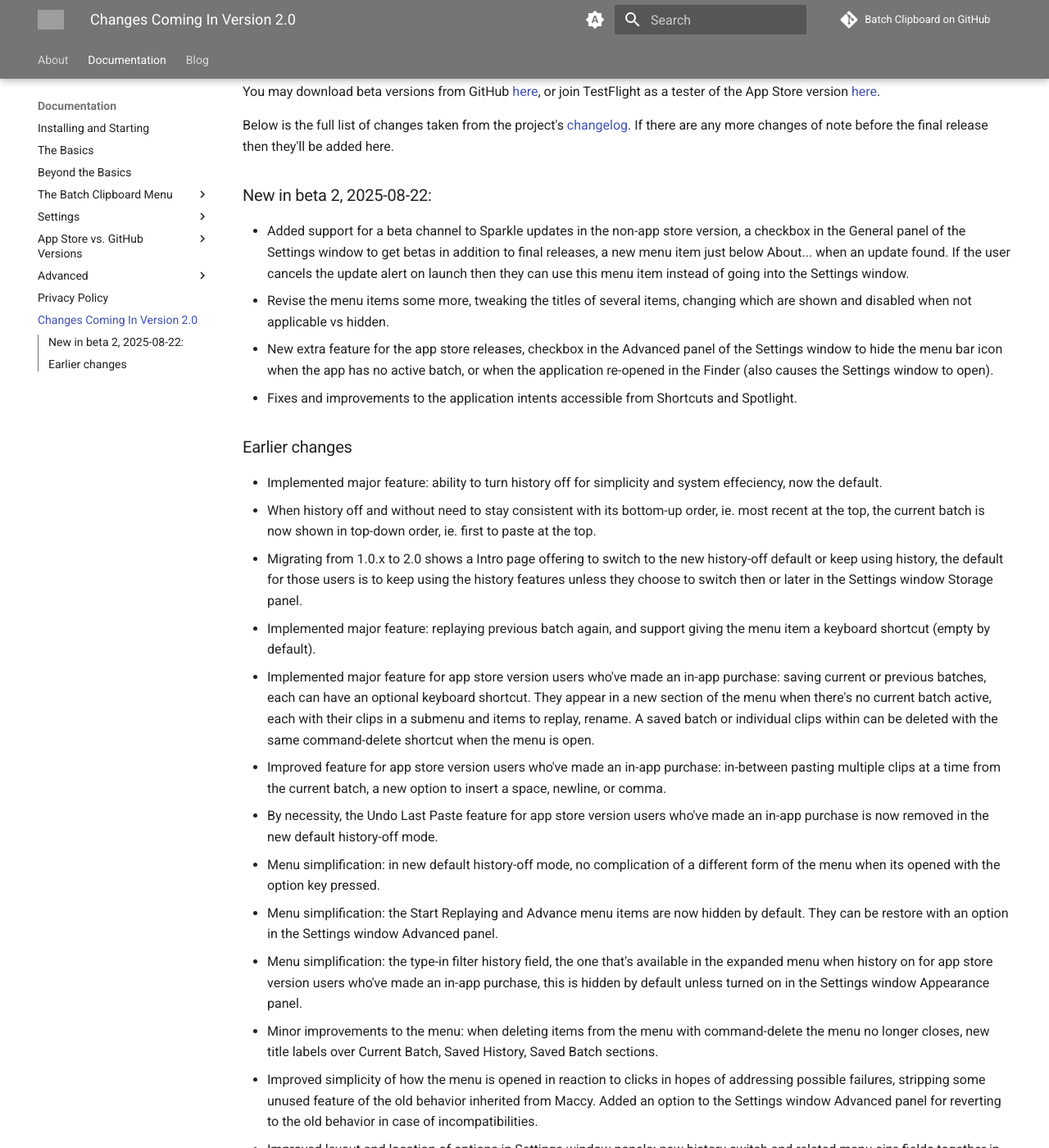
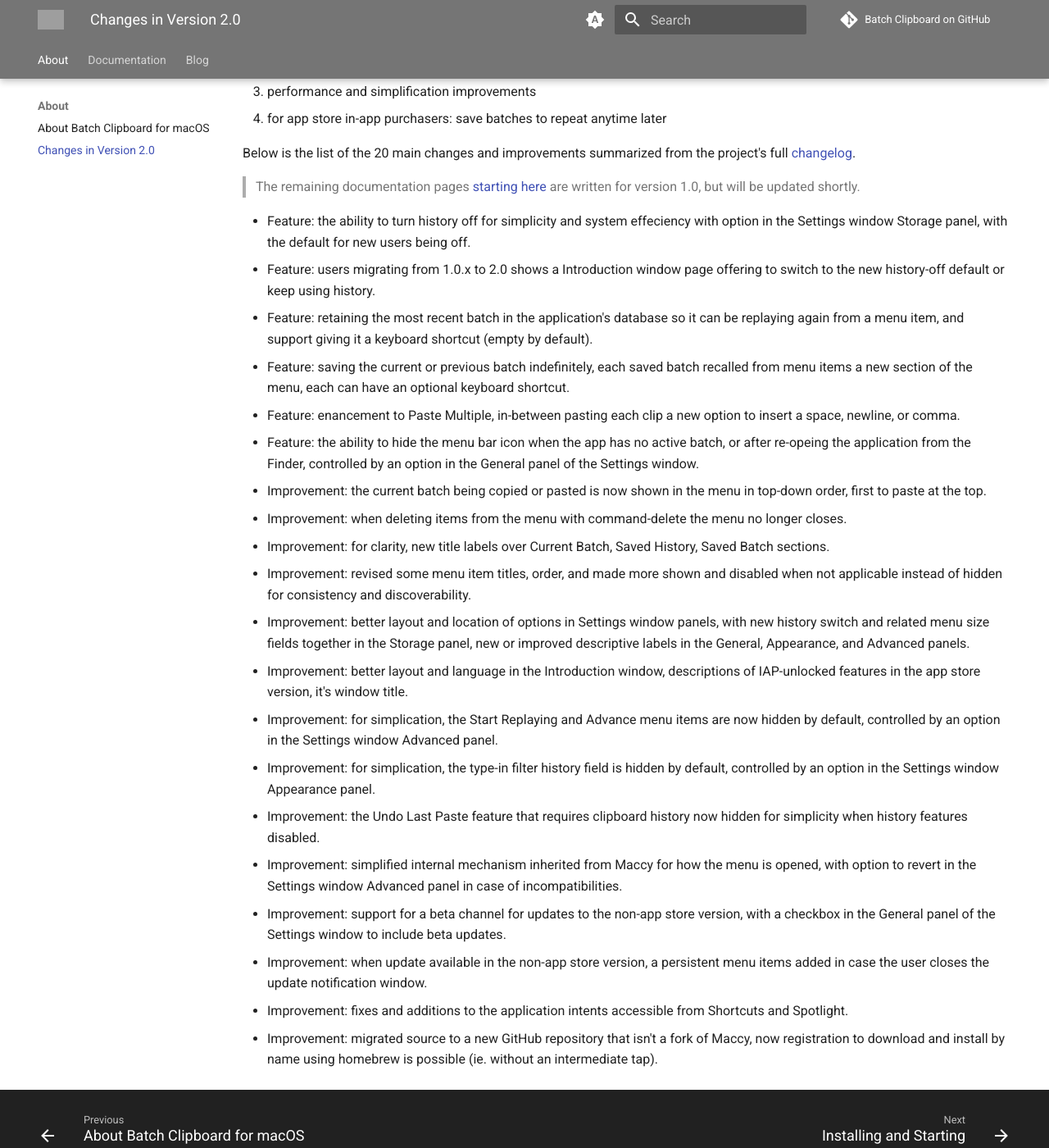
Before and after one commit to jpmhouston/Batch-Clipboard-website, an MkDocs documentation site: the page built from docs/Changes-Coming-In-Version-2.0.md, in a window 1280 px wide and 1400 px high, scrolled down 305 px. Shown: the whole window at 82% size. Built offline with MkDocs 1.6.1 and Material for MkDocs 9.7.7, drawn with Linux system fonts in a browser that asks for light colours; comment, search, counter and statistics services are not loaded; some of the changed text lies outside the part shown; grey boxes are pictures that could not be loaded.

Commit message:
Fix github link, minor v2.0 revs, ready a PR

```diff
--- a/docs/Changes-Coming-In-Version-2.0.md
+++ b/docs/Changes-Coming-In-Version-2.0.md
@@ -1,40 +1,35 @@
-Version 2.0 of Batch Clipboard in nearly ready. It's a substantial update with a lot of changes, both visible and under the hood.
-Here's the TL;DR:
+# Changes in Version 2.0
 
-1. A simpler and more efficient history-off mode is now the default.
-2. A repeat last batch feature, paste the same set of clips again without going back to re-copy them.
-3. In the app store version after in-app purchase: saved batches to repeat anytime later.
+Version 2.0 of Batch Clipboard is now available (or will be soon) from [GitHub](https://github.com/jpmhouston/Batch-Clipboard/releases/latest) or the [Mac App Store](https://apps.apple.com/app/batch-clipboard/id6695729238). It's a substantial update with a lot of changes, both visible and under the hood.
 
-You may download beta versions from GitHub [here](https://github.com/jpmhouston/Batch-Clipboard/), or join TestFlight as a tester of the App Store version [here](https://testflight.apple.com/join/epg3cusH).
+TL;DR:
 
-Below is the full list of changes taken from the project's [changelog](https://github.com/jpmhouston/Batch-Clipboard/blob/main/CHANGELOG.md). If there are any more changes of note before the final release then they'll be added here.
+1. new Repeat Last Batch menu item
+2. setting to hide the menubar icon
+3. performance and simplification improvements
+4. for app store in-app purchasers: save batches to repeat anytime later
 
-### New in beta 2, 2025-08-22:
+Below is the list of the 20 main changes and improvements summarized from the project's full [changelog](https://github.com/jpmhouston/Batch-Clipboard/blob/main/CHANGELOG.md).
 
-- Added support for a beta channel to Sparkle updates in the non-app store version, a checkbox in the General panel of the Settings window to get betas in addition to final releases, a new menu item just below About... when an update found. If the user cancels the update alert on launch then they can use this menu item instead of going into the Settings window.
-- Revise the menu items some more, tweaking the titles of several items, changing which are shown and disabled when not applicable vs hidden.
-- New extra feature for the app store releases, checkbox in the Advanced panel of the Settings window to hide the menu bar icon when the app has no active batch, or when the application re-opened in the Finder (also causes the Settings window to open).
-- Fixes and improvements to the application intents accessible from Shortcuts and Spotlight.
+> The remaining documentation pages [starting here](Installing-and-Starting.md) are written for version 1.0, but will be updated shortly.
 
-### Earlier changes
-
-- Implemented major feature: ability to turn history off for simplicity and system effeciency, now the default.
-- When history off and without need to stay consistent with its bottom-up order, ie. most recent at the top, the current batch is now shown in top-down order, ie. first to paste at the top.
-- Migrating from 1.0.x to 2.0 shows a Intro page offering to switch to the new history-off default or keep using history, the default for those users is to keep using the history features unless they choose to switch then or later in the Settings window Storage panel.
-- Implemented major feature: replaying previous batch again, and support giving the menu item a keyboard shortcut (empty by default).
-- Implemented major feature for app store version users who've made an in-app purchase: saving current or previous batches, each can have an optional keyboard shortcut. They appear in a new section of the menu when there's no current batch active, each with their clips in a submenu and items to replay, rename. A saved batch or individual clips within can be deleted with the same command-delete shortcut when the menu is open.
-- Improved feature for app store version users who've made an in-app purchase: in-between pasting multiple clips at a time from the current batch, a new option to insert a space, newline, or comma.
-- By necessity, the Undo Last Paste feature for app store version users who've made an in-app purchase is now removed in the new default history-off mode.
-- Menu simplification: in new default history-off mode, no complication of a different form of the menu when its opened with the option key pressed.
-- Menu simplification: the Start Replaying and Advance menu items are now hidden by default. They can be restore with an option in the Settings window Advanced panel.
-- Menu simplification: the type-in filter history field, the one that's available in the expanded menu when history on for app store version users who've made an in-app purchase, this is hidden by default unless turned on in the Settings window Appearance panel.
-- Minor improvements to the menu: when deleting items from the menu with command-delete the menu no longer closes, new title labels over Current Batch, Saved History, Saved Batch sections.
-- Improved simplicity of how the menu is opened in reaction to clicks in hopes of addressing possible failures, stripping some unused feature of the old behavior inherited from Maccy. Added an option to the Settings window Advanced panel for reverting to the old behavior in case of incompatibilities.
-- Improved layout and location of options in Settings window panels: new history switch and related menu size fields together in the Storage panel, new or improved descriptive labels in the General, Appearance, and Advanced panels.
-- Improved layout and language in the Intro window, including descriptions of IAP-unlocked features in the app store version.
-- Unit tests to verify correct queue, history behavior, and also general backing store correctness including migration from older versions. Improved menu reliability with sanity checking and logging of unexpected conditions.
-- Migrated source to new GitHub repository that isn't a fork of Maccy.
-
-Known issues:
-- An icon for macOS 26 Tahoe is coming.
-- GitHub vesions already inform you of updates and allow you to easily download and install them, but it soon let you choose to follow beta releases as well.
+- Feature: the ability to turn history off for simplicity and system effeciency with option in the Settings window Storage panel, with the default for new users being off.
+- Feature: users migrating from 1.0.x to 2.0 shows a Introduction window page offering to switch to the new history-off default or keep using history.
+- Feature: retaining the most recent batch in the application's database so it can be replaying again from a menu item, and support giving it a keyboard shortcut (empty by default).
+- Feature: saving the current or previous batch indefinitely, each saved batch recalled from menu items a new section of the menu, each can have an optional keyboard shortcut.
+- Feature: enancement to Paste Multiple, in-between pasting each clip a new option to insert a space, newline, or comma.
+- Feature: the ability to hide the menu bar icon when the app has no active batch, or after re-opeing the application from the Finder, controlled by an option in the General panel of the Settings window.
+- Improvement: the current batch being copied or pasted is now shown in the menu in top-down order, first to paste at the top.
+- Improvement: when deleting items from the menu with command-delete the menu no longer closes.
+- Improvement: for clarity, new title labels over Current Batch, Saved History, Saved Batch sections.
+- Improvement: revised some menu item titles, order, and made more shown and disabled when not applicable instead of hidden for consistency and discoverability.
+- Improvement: better layout and location of options in Settings window panels, with new history switch and related menu size fields together in the Storage panel, new or improved descriptive labels in the General, Appearance, and Advanced panels.
+- Improvement: better layout and language in the Introduction window, descriptions of IAP-unlocked features in the app store version, it's window title.
+- Improvement: for simplication, the Start Replaying and Advance menu items are now hidden by default, controlled by an option in the Settings window Advanced panel.
+- Improvement: for simplication, the type-in filter history field is hidden by default, controlled by an option in the Settings window Appearance panel.
+- Improvement: the Undo Last Paste feature that requires clipboard history now hidden for simplicity when history features disabled.
+- Improvement: simplified internal mechanism inherited from Maccy for how the menu is opened, with option to revert in the Settings window Advanced panel in case of incompatibilities.
+- Improvement: support for a beta channel for updates to the non-app store version, with a checkbox in the General panel of the Settings window to include beta updates.
+- Improvement: when update available in the non-app store version, a persistent menu items added in case the user closes the update notification window.
+- Improvement: fixes and additions to the application intents accessible from Shortcuts and Spotlight.
+- Improvement: migrated source to a new GitHub repository that isn't a fork of Maccy, now registration to download and install by name using homebrew is possible (ie. without an intermediate tap).
--- a/mkdocs.yml
+++ b/mkdocs.yml
@@ -1,6 +1,6 @@
 site_name: Batch Clipboard
 site_url: https://batchclipboard.bananameter.lol
-repo_url: https://github.com/jpmhouston/Cleepp
+repo_url: https://github.com/jpmhouston/Batch-Clipboard
 repo_name: Batch Clipboard on GitHub
 theme:
   name: material
@@ -58,9 +58,10 @@
 
 nav:
   - About:
-    - Batch Clipboard for macOS: index.md
+    - About Batch Clipboard for macOS: index.md
+    - Changes-Coming-In-Version-2.0.md
   - Documentation:
-    - Installing and Starting: About-Batch-Clipboard-for-macOS.md
+    - Installing-and-Starting.md
     - The-Basics.md
     - Beyond-the-Basics.md
     - The Batch Clipboard Menu:
@@ -87,6 +88,7 @@
       - Turn-Off-Clipboard-Monitoring.md
       - Ignore-Custom-Copy-Types.md
     - Privacy-Policy.md
-    - Changes-Coming-In-Version-2.0.md
   - Blog:
     - blog/index.md
+#  - Media Materials:
+#    - PR-Version-2.0.md
```
Also changed, not shown: docs/PR-Version-2.0.md (added, +32 -0 lines), docs/index.md (+3 -3 lines), docs/Installing-and-Starting.md (renamed from docs/About-Batch-Clipboard-for-macOS.md), docs/img/app-logo.png (added), docs/img/bananameterlabs-logo.png (added).
